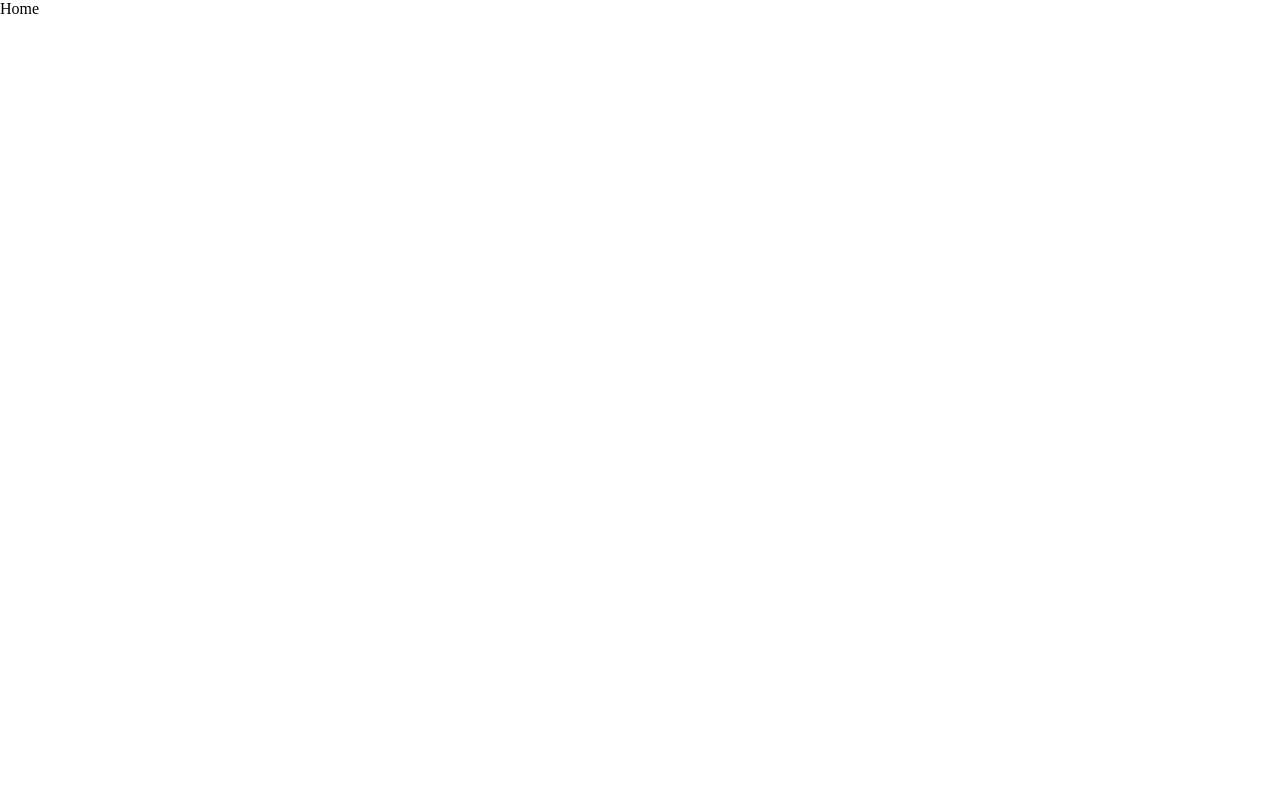
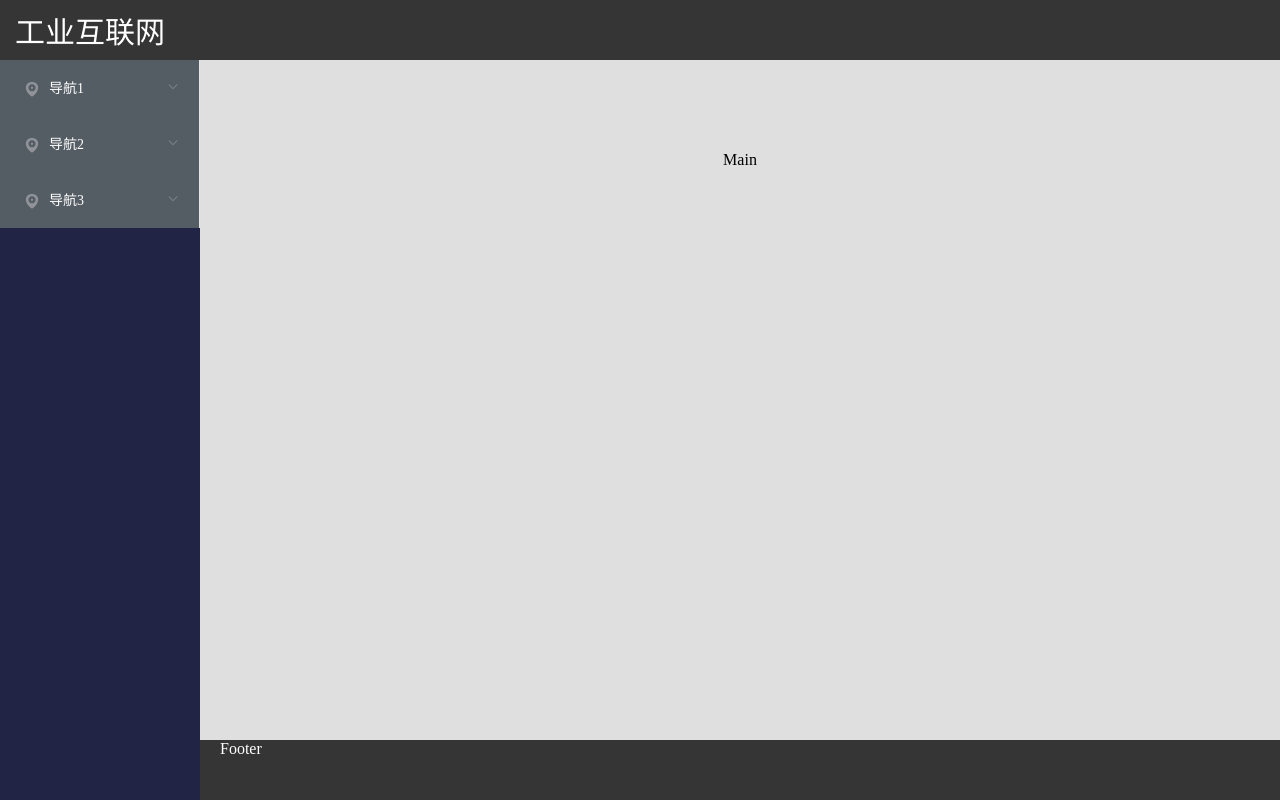
Before and after one commit to yuugaochyan/dachuang, a Vue app in the folder alpha/: page /#/home in a window 1280 px wide. Built offline with nearby package versions, Linux system fonts and the light colour scheme.

Commit message:
home
大概页面

```diff
--- a/alpha/src/components/home.vue
+++ b/alpha/src/components/home.vue
@@ -1,7 +1,104 @@
 <template>
-    <div>
-        Home
-    </div>
+        <el-container>
+            <!-- 头部 -->
+            <el-header>
+                <div>
+                <span>工业互联网</span>
+                </div>
+            </el-header>
+            <!-- 主体 -->
+            <el-container>
+                <!-- 侧边栏 -->
+                <el-aside width="200px">
+                    <el-menu
+                    background-color="#545c64"
+                    text-color="#fff"
+                    active-text-color="#ffd04b">
+
+                    <el-submenu index="1">
+                    <template slot="title">
+                        <i class="el-icon-location"></i>
+                        <span>导航1</span>
+                    </template>
+                        <el-menu-item index="1-1">
+                            <template slot="title">
+                                <i class="el-icon-location"></i>
+                                <span>选项1</span>
+                            </template>
+                        </el-menu-item>
+                        <el-menu-item index="1-2">
+                            <template slot="title">
+                                <i class="el-icon-location"></i>
+                                <span>选项2</span>
+                            </template>
+                        </el-menu-item>
+                        <el-menu-item index="1-3">
+                            <template slot="title">
+                                <i class="el-icon-location"></i>
+                                <span>选项3</span>
+                            </template>
+                        </el-menu-item>
+                    </el-submenu>
+
+                    <el-submenu index="2">
+                    <template slot="title">
+                        <i class="el-icon-location"></i>
+                        <span>导航2</span>
+                    </template>
+                        <el-menu-item index="2-1">
+                            <template slot="title">
+                                <i class="el-icon-location"></i>
+                                <span>选项1</span>
+                            </template>
+                        </el-menu-item>
+                        <el-menu-item index="2-2">
+                            <template slot="title">
+                                <i class="el-icon-location"></i>
+                                <span>选项2</span>
+                            </template>
+                        </el-menu-item>
+                        <el-menu-item index="2-3">
+                            <template slot="title">
+                                <i class="el-icon-location"></i>
+                                <span>选项3</span>
+                            </template>
+                        </el-menu-item>
+                    </el-submenu>
+
+                    <el-submenu index="3">
+                    <template slot="title">
+                        <i class="el-icon-location"></i>
+                        <span>导航3</span>
+                    </template>
+                        <el-menu-item index="3-1">
+                            <template slot="title">
+                                <i class="el-icon-location"></i>
+                                <span>选项1</span>
+                            </template>
+                        </el-menu-item>
+                        <el-menu-item index="3-2">
+                            <template slot="title">
+                                <i class="el-icon-location"></i>
+                                <span>选项2</span>
+                            </template>
+                        </el-menu-item>
+                        <el-menu-item index="3-3">
+                            <template slot="title">
+                                <i class="el-icon-location"></i>
+                                <span>选项3</span>
+                            </template>
+                        </el-menu-item>
+                    </el-submenu>
+
+                </el-menu>
+                </el-aside>
+                <!-- 右侧主体 -->
+                <el-container>
+                    <el-main>Main</el-main>
+                    <el-footer>Footer</el-footer>
+                </el-container>
+            </el-container>
+        </el-container>
 </template>
 
 <script>
@@ -11,5 +108,57 @@ export default {
 </script>
 
 <style lang="less" scoped>
+.el-container {
+    height: 100%;
+}
+
+
+.el-header {
+    background-color: #353535;
+    color: rgb(255, 255, 255);
+    display: flex;
+    justify-content: space-between;
+    padding-left: 0;
+    font-size: 30px;
+    >div {
+        display: flex;
+        align-items: center;
+        span{
+            margin-left: 15px;
+        }
+    }
+}
+
+.el-footer {
+    background-color: #353535;
+    color: rgb(255, 255, 255);
+}
+
+.el-aside {
+    background-color: #212444;
+    color: rgb(255, 255, 255);
+
+}
+
+.el-main {
+    background-color: #83848542;
+    color: rgb(0, 0, 0);
+    text-align: center;
+    line-height: 160px;
+}
+/*
+body > .el-container {
+    margin-bottom: 40px;
+}
+
+.el-container:nth-child(5) .el-aside,
+.el-container:nth-child(6) .el-aside {
+    line-height: 260px;
+}
+
+.el-container:nth-child(7) .el-aside {
+    line-height: 320px;
+}
+*/
 
 </style>
--- a/alpha/src/components/login.vue
+++ b/alpha/src/components/login.vue
@@ -31,7 +31,7 @@
                     <!-- 提交按钮 -->
                     <el-form-item class="btns">
                         <el-button type="primary" @click="onSubmit">马上开始</el-button>
-                        <el-button type="info">新用户</el-button>
+                        <el-button type="info" @click="onSubmit2">新用户</el-button>
                     </el-form-item>
                 </el-form>
             </div>
@@ -52,14 +52,19 @@ export default {
     },
     methods: {
         onSubmit(){
-            this.$refs.loginFormRef.validate(( /* async */ valid)=>{
+            this.$refs.loginFormRef.validate(  /*async*/  valid=>{
                 if(!valid) return;
-                // const {data:res } = await this.$http.post('login',this.loginForm);
-                // this.$message.sucess("登陆成功");
+                //问后端
+                    //const {data:res } = await this.$http.post('login',this.loginForm);
+                    //this.$message.sucess("登陆成功");
 
-                // window.sessionStorage.setItem('token', res.data.token)
+                //window.sessionStorage.setItem('token', res.data.token)
                 this.$router.push('/home')
             });
+        },
+
+        onSubmit2(){
+            this.$router.push('/register')
         }
 
     }
--- /dev/null
+++ b/alpha/src/components/register.vue
@@ -0,0 +1,15 @@
+<template>
+    <div>
+        注册
+    </div>
+</template>
+
+<script>
+export default {
+
+}
+</script>
+
+<style lang="less" scoped>
+
+</style>
--- a/alpha/src/main.js
+++ b/alpha/src/main.js
@@ -5,7 +5,8 @@ import './plugins/element.js'
 import './assets/CSS/global.css'
 
 import axios from 'axios'
-// axios.defaults.baseURL = '请求根路径：接口基准地址'
+//axios.defaults.baseURL = '请求根路径：接口基准地址'
+//问后端
 Vue.prototype.$http = axios
 
 Vue.config.productionTip = false
--- a/alpha/src/router/index.js
+++ b/alpha/src/router/index.js
@@ -2,6 +2,7 @@ import Vue from 'vue'
 import VueRouter from 'vue-router'
 import login from '@/components/login'
 import home from '@/components/home'
+import register from '@/components/register'
 
 Vue.use(VueRouter)
 
@@ -9,6 +10,7 @@ const routes = [
   {path:'/', redirect:'/login'},
   {path:'/login', component: login },
   {path:'/home', component: home },
+  {path:'/register', component: register },
 ]
 
 const router = new VueRouter({
```
Also changed, not shown: alpha/src/plugins/element.js (+10 -1 lines).
